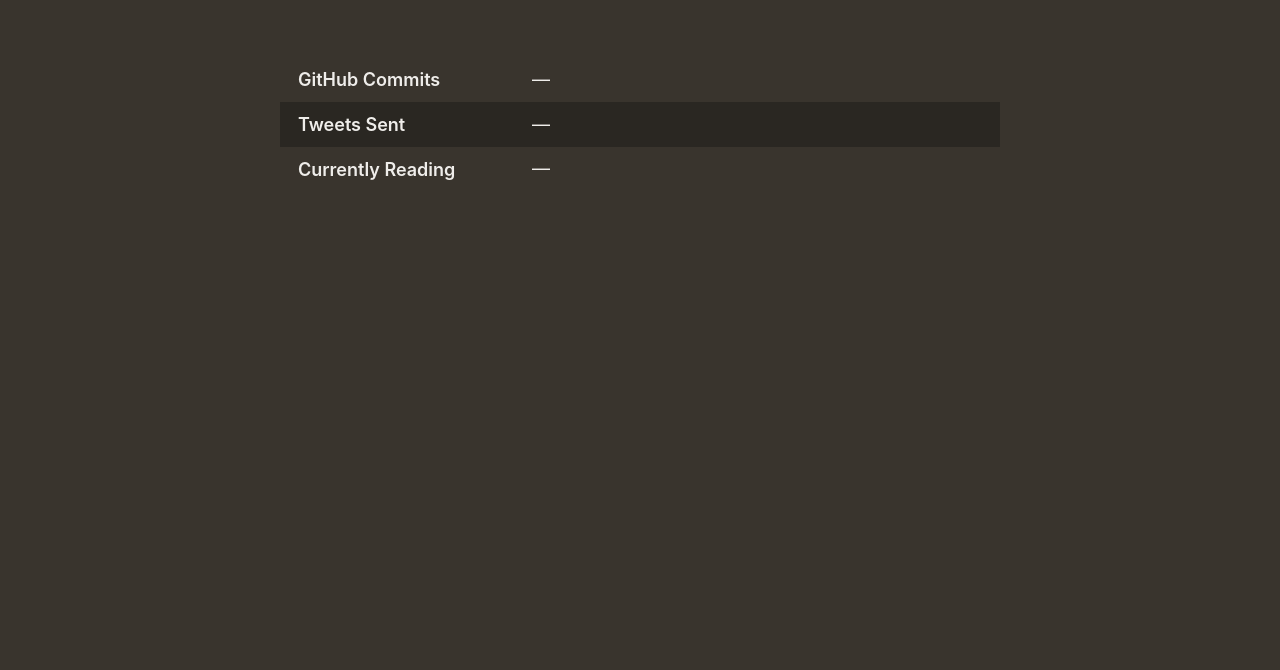
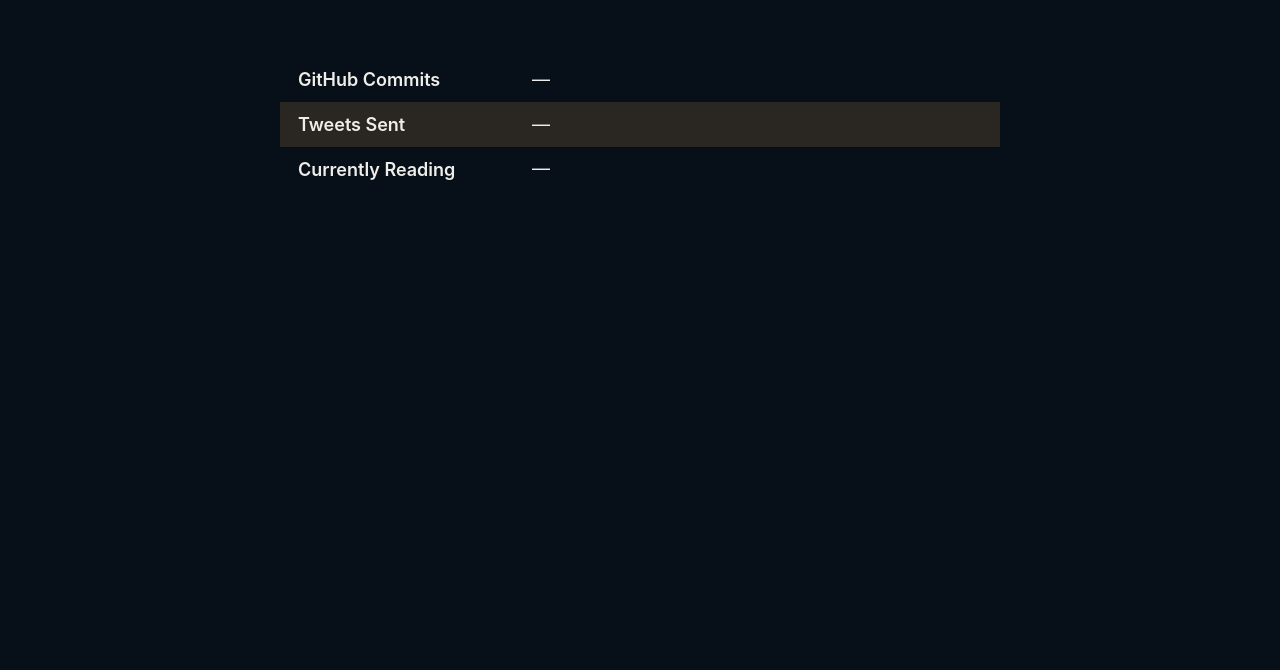
Before and after one commit to mabdulai/mabdulai-stats, a website: page public/index.html in a window 1280 px wide. Shown: the part 130-800 px from the top of the page. Drawn offline with Linux system fonts and the dark colour scheme; no server answers; a web font is replaced by a local one.

Commit message:
correct colors

```diff
--- a/public/index.html
+++ b/public/index.html
@@ -16,7 +16,7 @@
 
       @media (prefers-color-scheme: dark) {
         :root {
-          --background: #39342d;
+          --background: #071018;
           --text: #efedea;
           --muted: #2a2722;
         }
```
